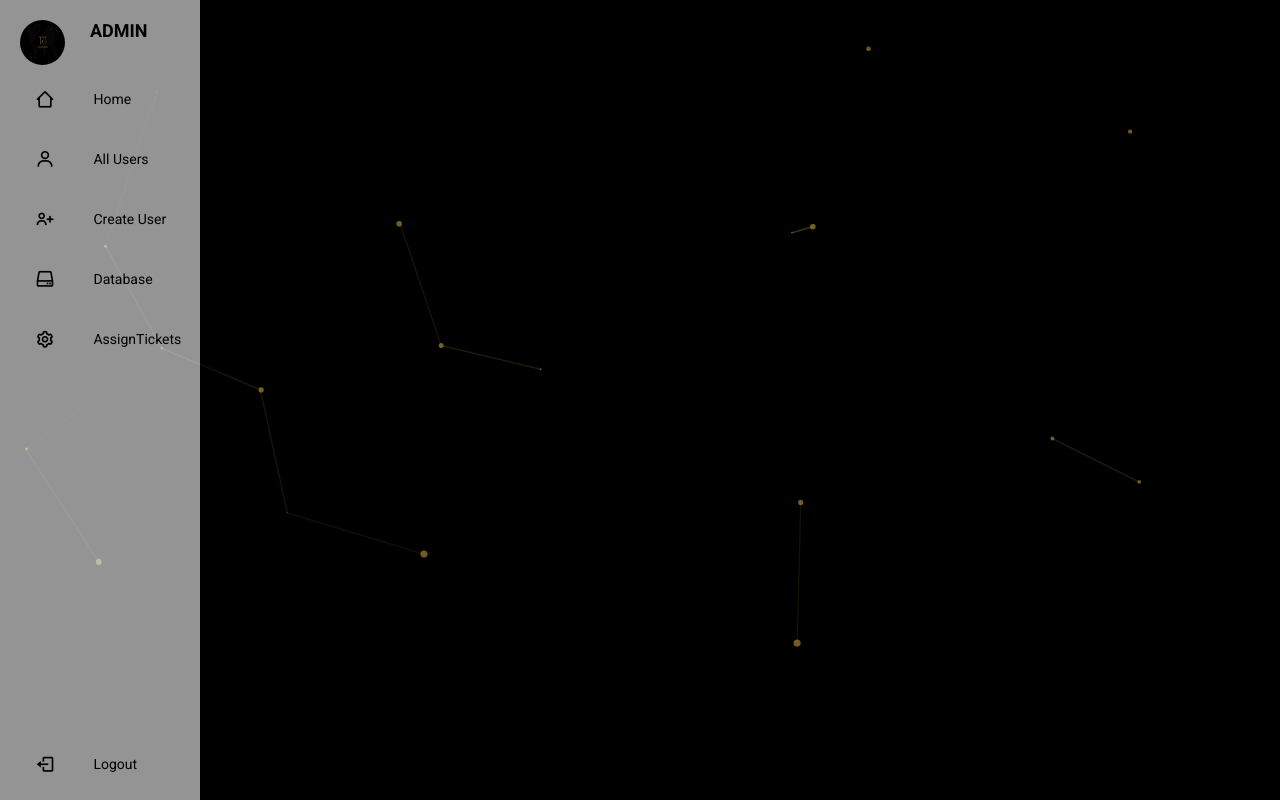
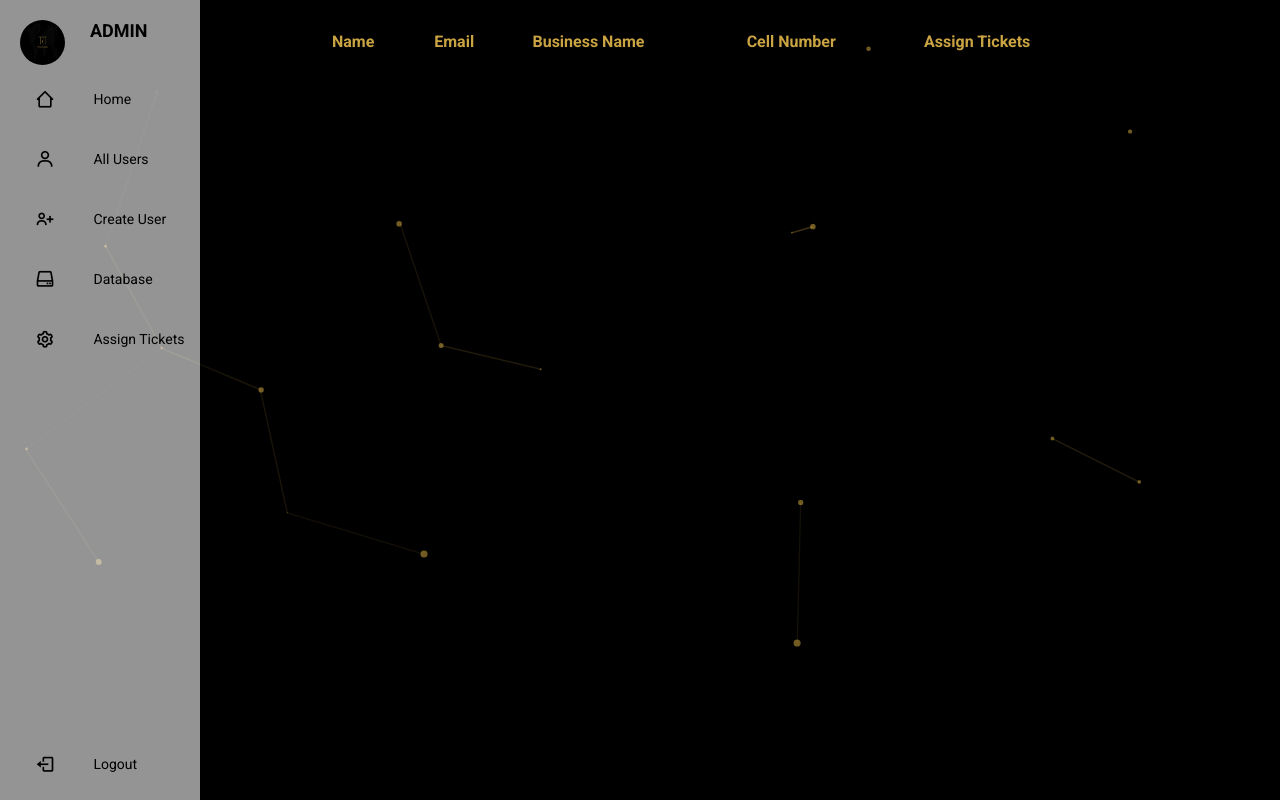
Before and after one commit to rubanasyeda/TicketingSystem, a Flask app: page /admin-dashboard in a window 1280 px wide. Run offline with Flask 3, Linux system fonts and the light colour scheme; a user stored in the database is signed in; lists and menus that the app fills with data are empty.

Commit message:
Made some changes

```diff
--- a/website/static/admin.css
+++ b/website/static/admin.css
@@ -131,12 +131,6 @@ nav:hover{
     margin: 0;
 }
 
-/* Style the Ticket Display Section */
-.ticket-display {
-    background-color: #ffffff8c;
-    padding: 20px;
-    box-shadow: 0px 0px 10px rgb(202, 164, 66);
-}
 
 .Employee-list {
     display: inline-block;
@@ -150,8 +144,6 @@ nav:hover{
     border: 2px solid #dddddd;
     margin-bottom: 10px;
 }
-
-
 
 .employee-info {
     display: inline-block;
@@ -167,6 +159,10 @@ nav:hover{
     margin-left: 10px;
 }
 
-.ticket-description {
-    margin-top: 10px;
+.ticket-table {
+    width: 85%;
 }
+.ticket-table td,th{
+    padding: 10px;
+    text-align: left;
+}
--- a/website/static/admin.js
+++ b/website/static/admin.js
@@ -6,7 +6,7 @@ async function fetchAllEmployees() {
     }
     return await response.json();
   } catch (error) {
-        console.error('Error fetching data:', error);
+    console.error('Error fetching employee data:', error);
     return null;
   }
 }
@@ -38,38 +38,75 @@ function createEmployeeRow(employee) {
   return employeeRow;
 }
 
-
 function deleteEmployee(employeeId) {
   const confirmed = window.confirm('Are you sure you want to delete this user?');
 
-    if(confirmed){
+  if (confirmed) {
     fetch(`/deleteUser/${employeeId}`, {
       method: 'DELETE',
     })
       .then(response => {
         if (response.status === 200) {
           location.reload();
-                // Provide user feedback for successful deletion if needed.
         } else {
-                // Handle other response status codes or errors.
           console.log("Could not delete user")
         }
       })
       .catch(error => {
         console.error('Error deleting employee:', error);
-            // Provide user feedback for the error if needed.
       });
   }
 }
 
+async function fetchAllTickets() {
+  try {
+    const response = await fetch('/getAllTickets');
+    if (!response.ok) {
+      throw new Error('Failed to fetch ticket data. Please try again later.');
+    }
+    return await response.json();
+  } catch (error) {
+    console.error('Error fetching ticket data:', error);
+    return null;
+  }
+}
+
+function displayTickets(ticketDetails) {
+  const ticketlistContainer = document.querySelector('.ticket-list');
+  ticketlistContainer.innerHTML = '';
+
+  if (ticketDetails) {
+    ticketDetails.forEach(ticket => {
+      const ticketRow = createTicketRow(ticket);
+      ticketlistContainer.appendChild(ticketRow);
+    });
+  }
+}
+
+function createTicketRow(ticket) {
+  const ticketRow = document.createElement('tr');
+  ticketRow.innerHTML = `
+    <td>${ticket.name}</td>
+    <td>${ticket.email}</td>
+    <td>${ticket.businessName}</td>
+    <td>${ticket.phoneNumber}</td>
+  `;
+
+  return ticketRow;
+}
 
 document.getElementById('getUsers').addEventListener('click', async function () {
   const employeeData = await fetchAllEmployees();
   displayEmployees(employeeData);
 
-    const mainDiv = document.querySelector('.main');
-    mainDiv.classList.add('users-background');
-    // Show the table when "Get Users" button is clicked
-    const employeeTable = document.querySelector('.employee-table');
-    employeeTable.style.display = 'table'; // Display the table
+  document.querySelector('.employee-table').style.display = 'table';
+  document.querySelector('.ticket-table').style.display = 'none';
 });
+
+document.getElementById('assignTickets').addEventListener('click', async function () {
+  const ticketData = await fetchAllTickets();
+  displayTickets(ticketData);
+
+  document.querySelector('.employee-table').style.display = 'none';
+  document.querySelector('.ticket-table').style.display = 'table';
+});
--- a/website/templates/admin.html
+++ b/website/templates/admin.html
@@ -33,13 +33,9 @@
                 <i class='bx bx-hdd'></i>
                 <span class="nav-item">Database</span>
             </a></li>
-                <li><a href="#">
+            <li><a href="#" id="assignTickets">
                 <i class='bx bx-cog'></i>
-                    <span class="nav-item">AssignTickets</span>
-                </a></li>
-                <li><a href="#">
-                    <i class="fas fa-controls"></i>
-                    <span class="nav-item"></span>
+                <span class="nav-item">Assign Tickets</span>
             </a></li>
             <li><a href="logout" class="logout">
                 <i class='bx bx-log-out'></i>
@@ -48,7 +44,6 @@
         </ul>
     </nav>
     <div class="main">
-            <!-- Employee Display Section (Table) -->
         <section class="Employee-Display">
             <table class="employee-table">
                 <thead>
@@ -56,11 +51,25 @@
                         <th>Name</th>
                         <th>Username</th>
                         <th>Role</th>
-                            <th>Action</th> <!-- Add a column for actions, e.g., delete button -->
+                        <th>Action</th>
                     </tr>
                 </thead>
                 <tbody class="employee-list">
-                        <!-- Employee items will be added here dynamically -->
+                </tbody>
+            </table>
+        </section>
+        <section class="ticket-display">
+            <table class="ticket-table">
+                <thead>
+                    <tr>
+                        <th>Name</th>
+                        <th>Email</th>
+                        <th>Business Name</th>
+                        <th>Cell Number</th>
+                        <th>Assign Tickets</th>
+                    </tr>
+                </thead>
+                <tbody class="ticket-list">
                 </tbody>
             </table>
         </section>
```
Also changed, not shown: instance/database.db. Lines whose indentation alone changed are shown as unchanged.
